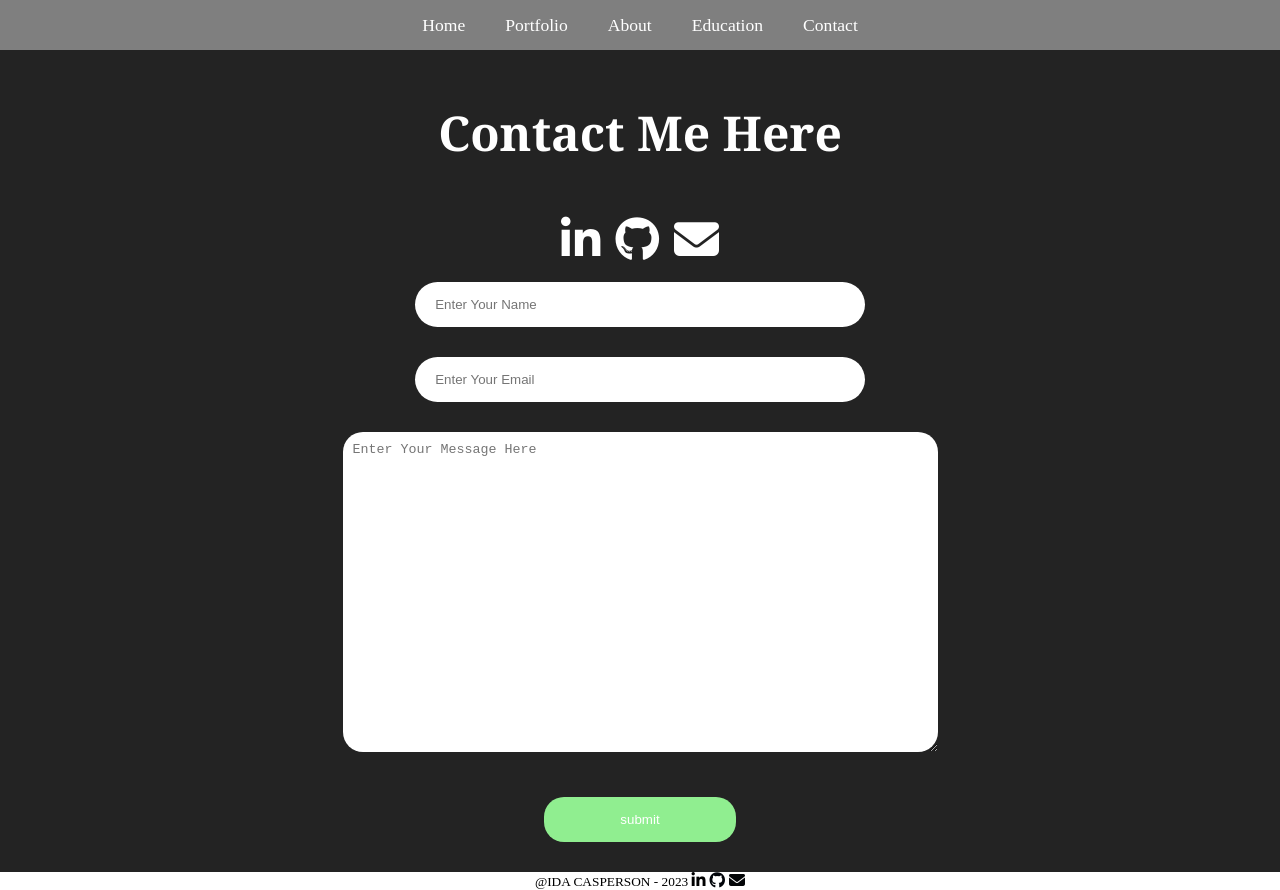
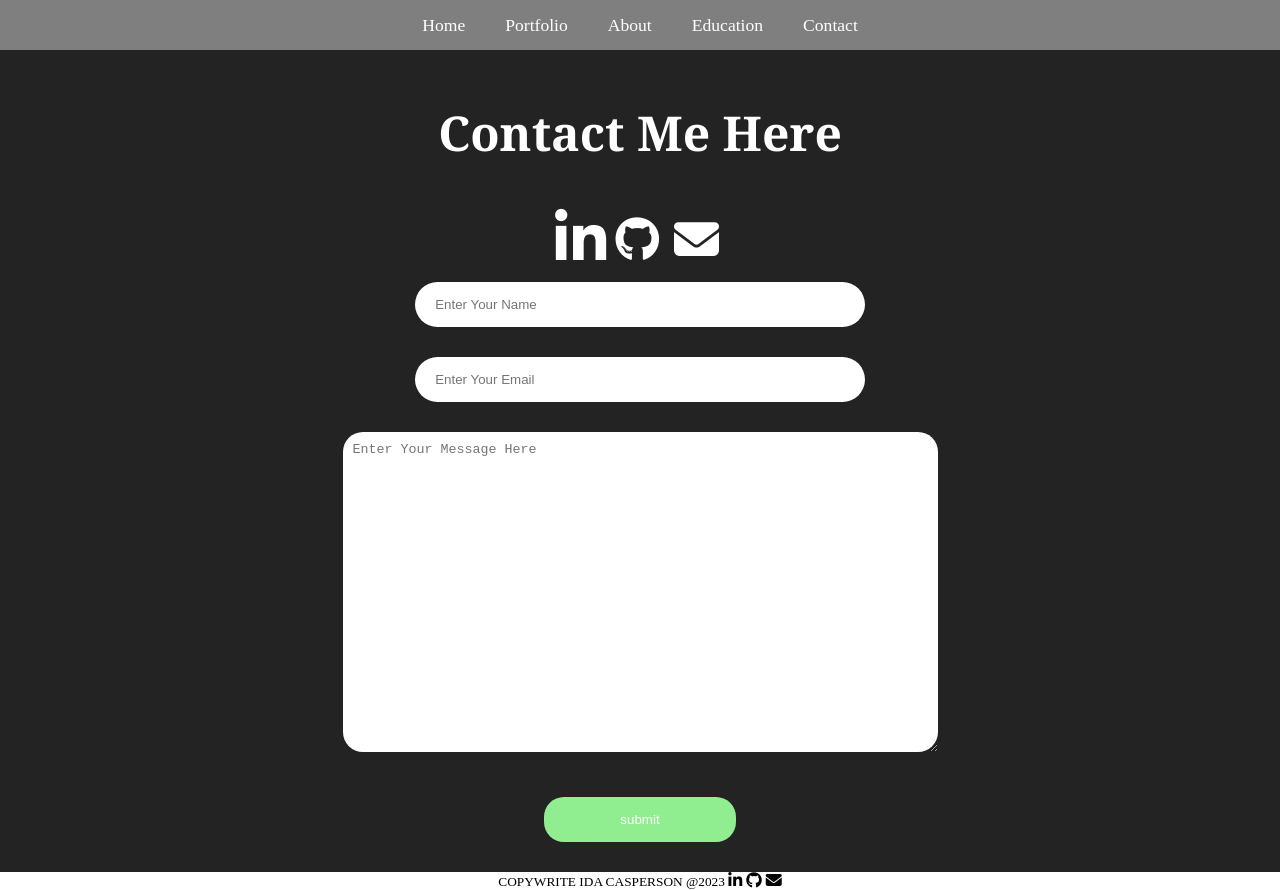
Before and after one commit to iiddaa96/Portfolio5.0, a plain HTML site: page contact.html in a window 1280 px wide. In both pictures the pointer is over the link 580 px from the left and 241 px from the top of the page. Drawn offline with Linux system fonts and the light colour scheme.

Commit message:
added new update

```diff
--- a/contact.html
+++ b/contact.html
@@ -42,7 +42,7 @@
     </section>
 
     <footer>
-        <small>@IDA CASPERSON - 2023 </small>
+        <small>COPYWRITE IDA CASPERSON @2023 </small>
         <a class="icon" href="http://www.linkedin.com/in/ida-casperson-9600881b2" target="_blank"><i class="fa-brands fa-linkedin" style="color: #000000;"></i></a>
         <a class="icon" href="https://github.com/iiddaa96" target="_blank"><i class="fa-brands fa-github" style="color: #010409;"></i></a>
         <a class="icon" href="https://outlook.office365.com/mail/" target="_blank"><i class="fa-solid fa-envelope" style="color: #030507;"></i></a>
--- a/style.css
+++ b/style.css
@@ -235,6 +235,7 @@ html{
     display: flex;
     font-size: 45px;
     justify-content: center;
+    transform: .1.5s; /* Gör lite animation till icon i contact.html */
 }
 
 .ContactIcons1,
@@ -251,6 +252,14 @@ html{
 .ContactIcons2{
     margin-right: 15px;
 }
+
+.ContactIcons1:hover,
+.ContactIcons2:hover,
+.ContactIcons3:hover{
+    transform: scale(1.3); /* Gör lite animation till icon i contact.html */
+}
+
+
 /* Stylar min footer */
 footer {
     text-align: center;
@@ -269,10 +278,9 @@ footer {
     margin-left: 80px;
     margin-right: 10px;
     font-size: 66px;
-    transform: .1.5s; /* Gör lite animation till icon i contact.html */
   }
 
-  .social-icon :hover, .social-icons :hover {
+  .social-icon :hover,
+  .social-icons :hover {
     cursor: pointer; /* Ändra pekaren till en hand när du hovrar över knappen */
-    transform: scale(1.3); /* Gör lite animation till icon i contact.html */
   }
```
